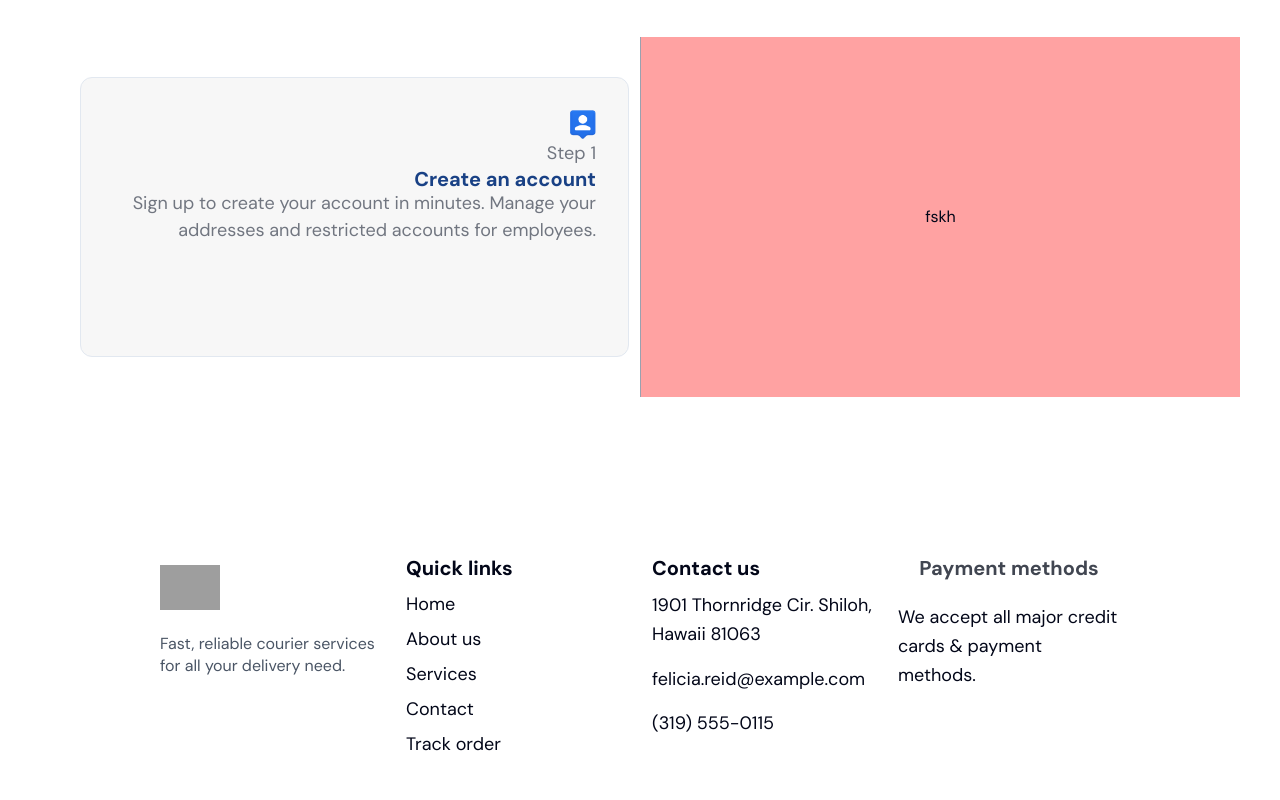
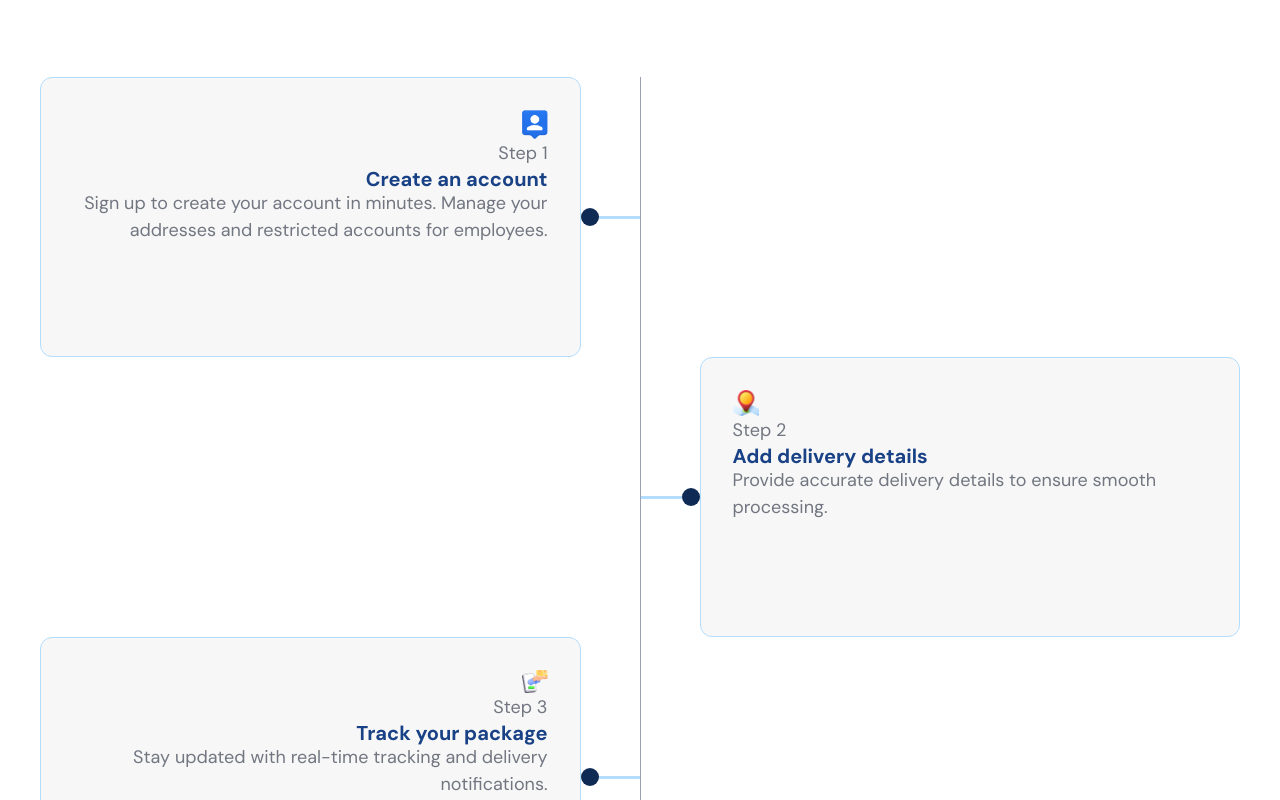
Before and after one commit to abdulalimsujon/courier-client, a Next.js app: page / in a window 1280 px wide. Shown: the part 2380-3180 px from the top of the page. Built offline with nearby package versions, Linux system fonts and the light colour scheme; grey boxes are pictures that could not be loaded.

Commit message:
how it works done

```diff
--- a/src/components/home/HowItWorks.tsx
+++ b/src/components/home/HowItWorks.tsx
@@ -1,68 +1,140 @@
 import Container from "@/ReusebaleComponent/Container";
 import SectionHeading from "@/ReusebaleComponent/SectionHeading";
-import Image from "next/image";
-import React from "react";
+import Image, { StaticImageData } from "next/image";
 import icon1 from "../../assets/Home/Layer_1.png";
+import icon2 from "../../assets/Home/Group (1).png";
+import icon3 from "../../assets/Home/Group (2).png";
+import icon4 from "../../assets/Home/Group (3).png";
+
+// ✅ Reusable StepCard
+interface StepCardProps {
+  step: number;
+  title: string;
+  description: string;
+  icon: StaticImageData;
+  side?: "left" | "right";
+}
+
+const StepCard: React.FC<StepCardProps> = ({
+  step,
+  title,
+  description,
+  icon,
+  side = "left",
+}) => {
+  const isLeft = side === "left";
+
+  return (
+    <div className="w-full flex flex-col md:mb-[30px]  lg:mb-0 lg:flex-row items-center">
+      {/* left side */}
+      <div className="w-full lg:w-1/2 flex justify-center items-center mb-4 lg:mb-0">
+        {isLeft && (
+          <>
+            {/* card */}
+            <div className="w-full max-w-[600px] flex  justify-start">
+              <div className="bg-[#F7F7F7] w-full h-auto sm:h-[280px] p-6 sm:p-8 rounded-[12px] border border-[#B2DDFF]">
+                <div className="w-full flex justify-end">
+                  <Image src={icon} width={26} height={26} alt="" />
+                </div>
+                <p className="text-[#717680] font-dm-sans text-[18px] leading-[160%] text-right">
+                  Step {step}
+                </p>
+                <p className="w-full text-[#194185] font-open-sans font-semibold text-[20px] leading-[22px] text-right">
+                  {title}
+                </p>
+                <p className="text-[#717680] font-dm-sans text-[18px] text-right">
+                  {description}
+                </p>
+              </div>
+            </div>
+
+            {/* connector */}
+            <div className="w-[59px] h-[18px] justify-center hidden lg:flex">
+              <div className="w-[18px] h-[18px] rounded-full bg-[#102A56]"></div>
+              <div className="w-[41px] h-[3px] bg-[#B2DDFF] mt-2"></div>
+            </div>
+          </>
+        )}
+      </div>
+
+      {/* vertical line (LG only) */}
+      <div className="w-px bg-gray-400 hidden lg:flex h-[280px] "></div>
+
+      {/* right side */}
+      <div className="w-full lg:w-1/2 flex justify-center items-center">
+        {!isLeft && (
+          <>
+            {/* connector */}
+            <div className="w-[59px] h-[18px] justify-center hidden lg:flex">
+              <div className="w-[41px] h-[3px] bg-[#B2DDFF] mt-2"></div>
+              <div className="w-[18px] h-[18px] rounded-full bg-[#102A56]"></div>
+            </div>
+
+            {/* card */}
+            <div className="w-full max-w-[600px] flex justify-end">
+              <div className="bg-[#F7F7F7] w-full h-auto sm:h-[280px] p-6 sm:p-8 rounded-[12px] border border-[#B2DDFF]">
+                <div className="w-full flex justify-start">
+                  <Image src={icon} width={26} height={26} alt="" />
+                </div>
+                <p className="text-[#717680] font-dm-sans text-[18px] leading-[160%] text-left">
+                  Step {step}
+                </p>
+                <p className="w-full text-[#194185] font-open-sans font-semibold text-[20px] leading-[22px] text-left">
+                  {title}
+                </p>
+                <p className="text-[#717680] font-dm-sans text-[18px] text-left">
+                  {description}
+                </p>
+              </div>
+            </div>
+          </>
+        )}
+      </div>
+    </div>
+  );
+};
 
 const HowItWorks = () => {
   return (
     <div>
       <Container>
-        <div className="">
-          <SectionHeading title="How it Works ?" />
-          <Container>
-            <p className="font-dm-sans font-normal text-[18px] leading-[160%] tracking-[0%] text-center">
-              A simple, reliable process for all your delivery needs. Follow
-              these easy steps to get your package delivered safely and on time.
-            </p>
-          </Container>
-        </div>
-        <div className="w-full flex ">
-          {/* left */}
-          <div className="w-1/2  flex justify-center items-center">
-            {/* card */}
-            <div className="w-[600px]  border-[#B2DDFF] p-10 ">
-              <div className=" bg-[#F7F7F7] w-[549px] h-[280px] p-[32px] gap-[12px] opacity-100 rotate-0 rounded-[12px] border border-[1px]">
-                <div className="w-full flex justify-end">
-                  <div className=" ">
-                    <Image
-                      src={icon1}
-                      width={26}
-                      height={26}
-                      alt=""
-                      className=""
-                    />
-                  </div>
-                </div>
+        <SectionHeading title="How it Works ?" />
+        <Container>
+          <p className="font-dm-sans font-normal text-[18px] leading-[160%] text-center">
+            A simple, reliable process for all your delivery needs. Follow these
+            easy steps to get your package delivered safely and on time.
+          </p>
+        </Container>
 
-                <div className="">
-                  <p className=" text-[#717680] font-dm-sans font-normal text-[18px] leading-[160%] tracking-[0%] text-right">
-                    Step 1
-                  </p>
-                </div>
-                <div className="w-full text-[#194185]">
-                  <p className="font-open-sans font-semibold text-[20px] leading-[22px] tracking-[0%] text-right">
-                    Create an account
-                  </p>
-                </div>
-                <div className="text-[#717680]">
-                  <p className="font-dm-sans font-normal text-[18px]  tracking-[0%] text-right">
-                    Sign up to create your account in minutes. Manage your
-                    addresses and restricted accounts for employees.
-                  </p>
-                </div>
-              </div>
-            </div>
-          </div>
-
-          {/* vertical line */}
-          <div className="w-px bg-gray-400"></div>
-
-          {/* right */}
-          <div className="w-1/2 bg-red-300 flex justify-center items-center">
-            <h1>fskh</h1>
-          </div>
-        </div>
+        {/* Steps */}
+        <StepCard
+          step={1}
+          title="Create an account"
+          description="Sign up to create your account in minutes. Manage your addresses and restricted accounts for employees."
+          icon={icon1}
+          side="left"
+        />
+        <StepCard
+          step={2}
+          title="Add delivery details"
+          description="Provide accurate delivery details to ensure smooth processing."
+          icon={icon2}
+          side="right"
+        />
+        <StepCard
+          step={3}
+          title="Track your package"
+          description="Stay updated with real-time tracking and delivery notifications."
+          icon={icon3}
+          side="left"
+        />
+        <StepCard
+          step={4}
+          title="Receive your package"
+          description="Get your package delivered safely and on time to your doorstep."
+          icon={icon4}
+          side="right"
+        />
       </Container>
     </div>
   );
```
